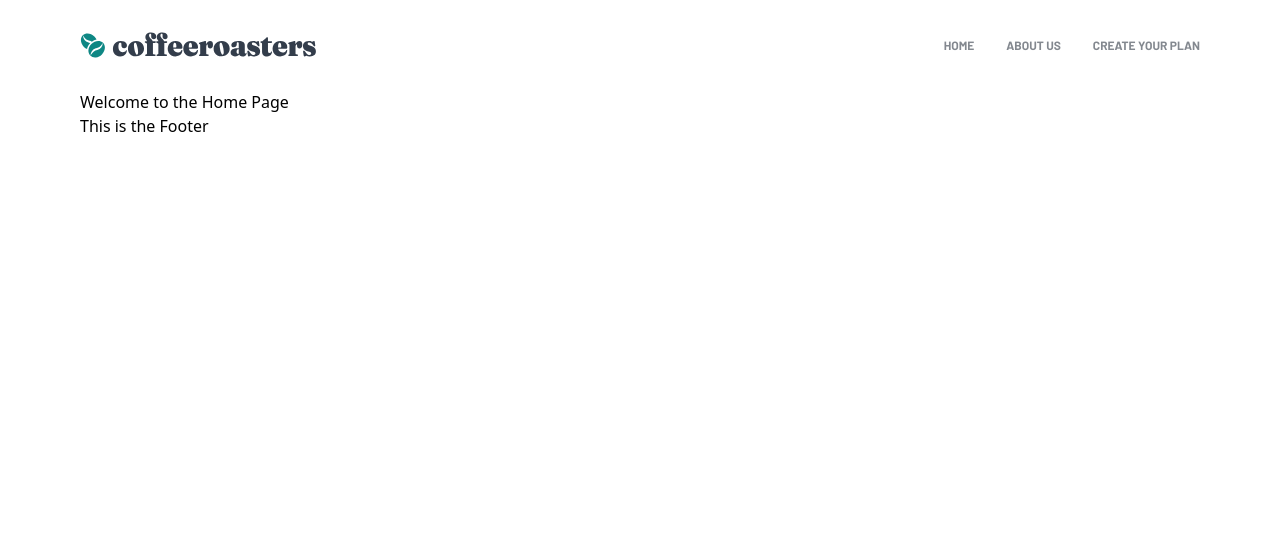
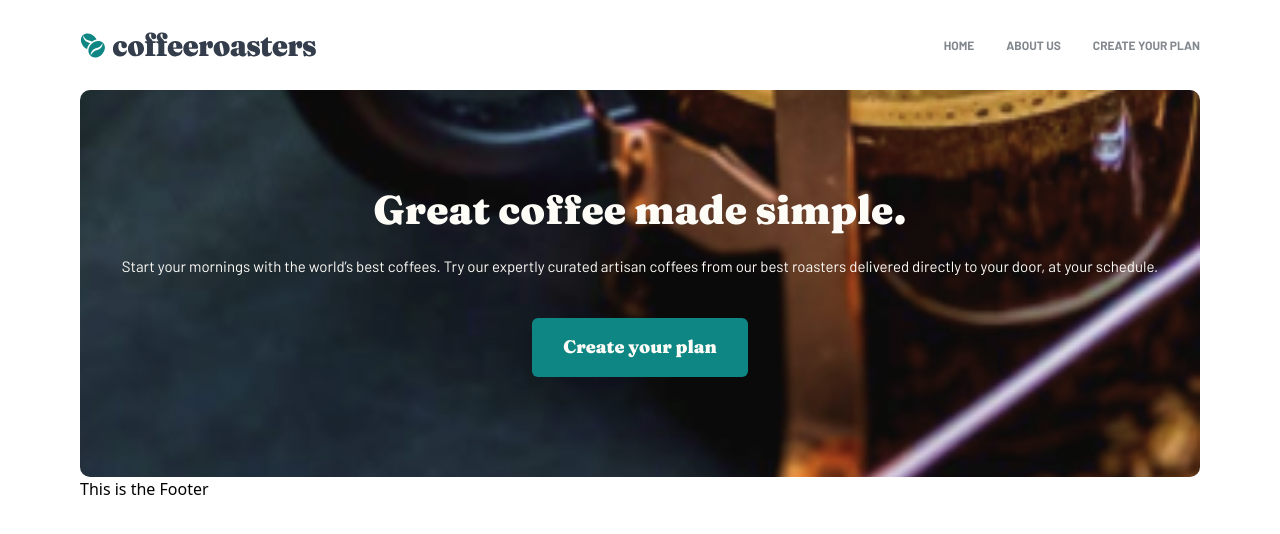
Before and after one commit to steffieMD/coffee-roasters-subscription-site, a React (Create React App) app: page / in a window 1280 px wide. Shown: the top 534 px of the page. Built offline with nearby package versions, Linux system fonts and the light colour scheme; the HTML template or start-up script is replaced by a standard one.

Commit message:
Update Home.js

```diff
--- a/src/pages/Home.js
+++ b/src/pages/Home.js
@@ -1,7 +1,23 @@
 import React from "react";
 
 const Home = () => {
-  return <div className="">Welcome to the Home Page</div>;
+  return (
+    <div className="">
+      <div className="bg-[url('/src/assets/png/hero-img-home.png')] text-[#FEFCF7] py-[100px] px-6 bg-cover text-center rounded-[10px] bg-center">
+        <h1 className="pb-6 font-fraunces text-[40px] font-[900] leading-10">
+          Great coffee made simple.
+        </h1>
+        <p className="font-barlow text-[15px] leading-[25px] pb-[39px]">
+          Start your mornings with the world’s best coffees. Try our expertly
+          curated artisan coffees from our best roasters delivered directly to
+          your door, at your schedule.
+        </p>
+        <button className="bg-[#0E8784] px-[31px] pt-[15px] pb-[16px] rounded-md font-fraunces text-lg font-[900]">
+          Create your plan
+        </button>
+      </div>
+    </div>
+  );
 };
 
 export default Home;
```
Also changed, not shown: src/Navbar.js, src/assets/png/hero-img-home.png (added).
